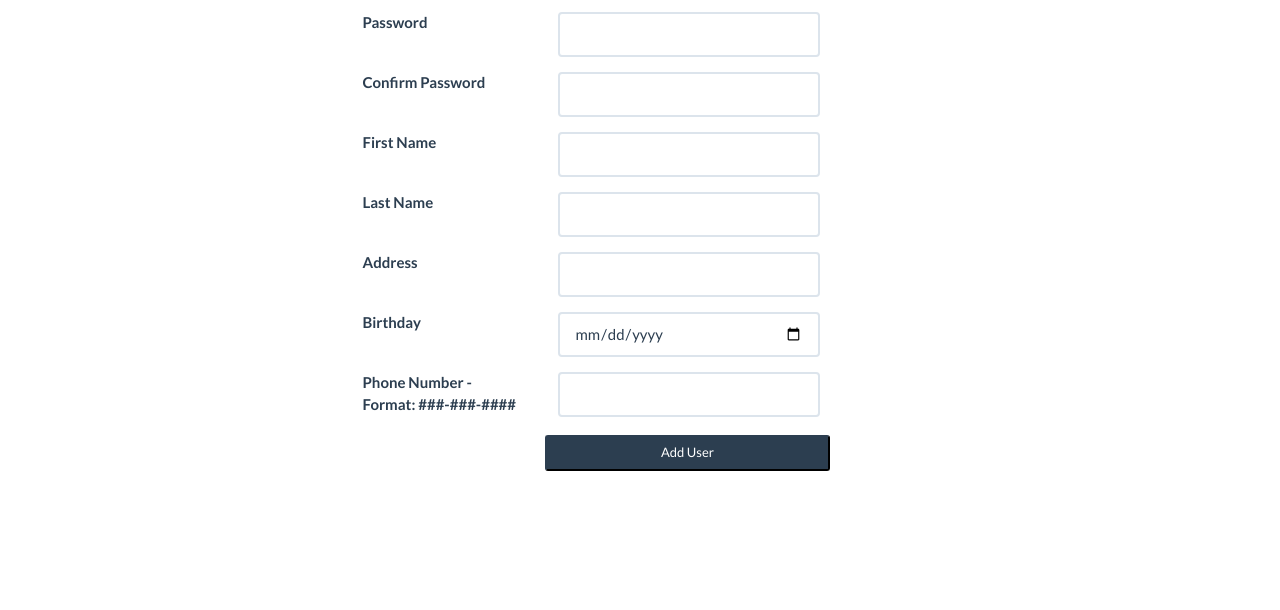
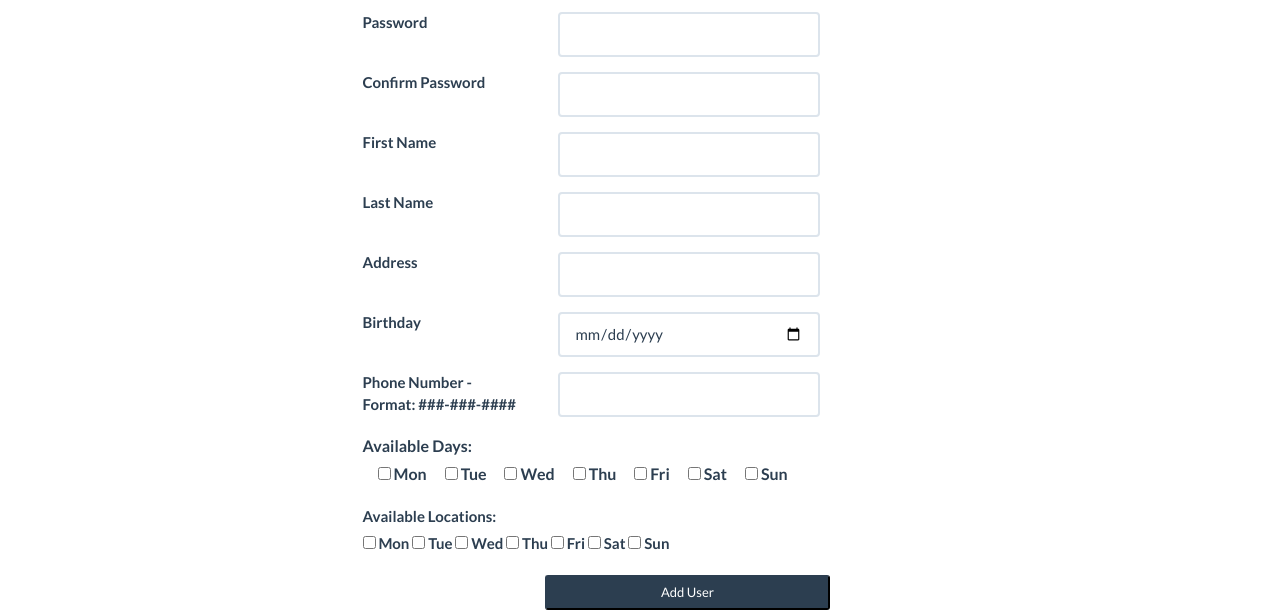
Before and after one commit to Sinh9x0-zz/scheduler, a website: page client/index.html at #/addemployee in a window 1280 px wide. Shown: the part 192-802 px from the top of the page. Drawn offline with Linux system fonts and the light colour scheme.

Commit message:
Added more feats
to the add employee and add shift, and diagram red

```diff
--- /dev/null
+++ b/client/css/addemployee.css
@@ -0,0 +1,9 @@
+.checkboxdays label{
+	font-size: 12pt;
+	padding-right: 0px;
+	padding-left: 15px;
+}
+
+/*.AvailableDays{
+	padding: 15px;
+}*/
--- a/client/js/routes.js
+++ b/client/js/routes.js
@@ -19,7 +19,8 @@ app.config(function ($routeProvider) {
     .when('/addemployee',{
         templateUrl: 'partials/addemployee.html',
         controller: 'addEmployeeController',
-        controllerAs: 'addCtrl'
+        controllerAs: 'addCtrl',
+        css: 'css/addemployee.css'
     })
     .when('/myaccount', {
         templateUrl: 'partials/myaccount.html',
--- a/client/partials/addemployee.html
+++ b/client/partials/addemployee.html
@@ -1,6 +1,6 @@
 <admin-navbar></admin-navbar>
 
-<h1 class="text-center">Add newEmployee Employee</h1>
+<h1 class="text-center">Add New Employee</h1>
 
 	<form class="form-horizontal">
 		<div class="form-group">
@@ -52,5 +52,29 @@
 				<input type='tel' pattern='\d{3}[\-]\d{3}[\-]\d{4}' class="form-control" id="phone_number" ng-model="addCtrl.newEmployee.phone_number">
 			</div>
 		</div>
+		<div class="form-group checkboxdays">
+			<label class="col-md-2 col-md-offset-3 label-control AvailableDays">Available Days: </label>
+			<div class="col-md-5 col-md-offset-3">
+				<label><input type="checkbox" id="mon"> Mon</label>
+				<label><input type="checkbox" id="tue"> Tue</label>
+				<label><input type="checkbox" id="wed"> Wed</label>
+				<label><input type="checkbox" id="thu"> Thu</label>
+				<label><input type="checkbox" id="fri"> Fri</label>
+				<label><input type="checkbox" id="sat"> Sat</label>
+				<label><input type="checkbox" id="sun"> Sun</label>
+			</div>
+		</div>
+		<div class="form-group checkboxlocations">
+			<label class="col-md-2 col-md-offset-3 label-control AvailableLoc">Available Locations: </label>
+			<div class="col-md-5 col-md-offset-3">
+				<label><input type="checkbox" id="mon"> Mon</label>
+				<label><input type="checkbox" id="tue"> Tue</label>
+				<label><input type="checkbox" id="wed"> Wed</label>
+				<label><input type="checkbox" id="thu"> Thu</label>
+				<label><input type="checkbox" id="fri"> Fri</label>
+				<label><input type="checkbox" id="sat"> Sat</label>
+				<label><input type="checkbox" id="sun"> Sun</label>
+			</div>
+		</div>
 		<button class="col-md-3 col-md-push-5 btn-sm btn-primary" ng-click="addCtrl.addEmployee(newEmployee)">Add User</button>
 	</form>
```
Also changed, not shown: client/partials/addshift.html (+5 -0 lines), 2 other files.
